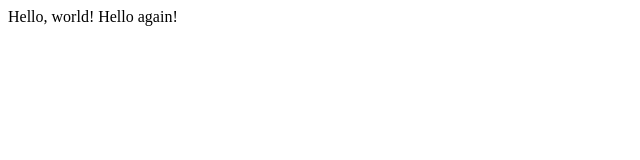
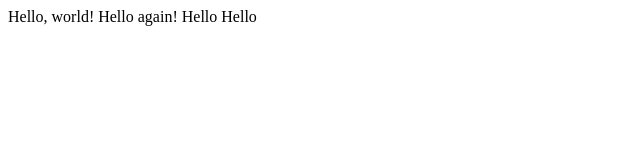
Before and after one commit to markohaufe/lecture0, a plain HTML site: page index.html in a window 1280 px wide. Shown: the whole page, without its empty margins (0-640 px from the left). Drawn offline with Linux system fonts and the light colour scheme.

Commit message:
Update index.html

```diff
--- a/index.html
+++ b/index.html
@@ -4,6 +4,6 @@
         <title>My Webpage</title>
     </head>
     <body>
-        Hello, world! Hello again!
+        Hello, world! Hello again! Hello Hello
     </body>
 </html>
```
